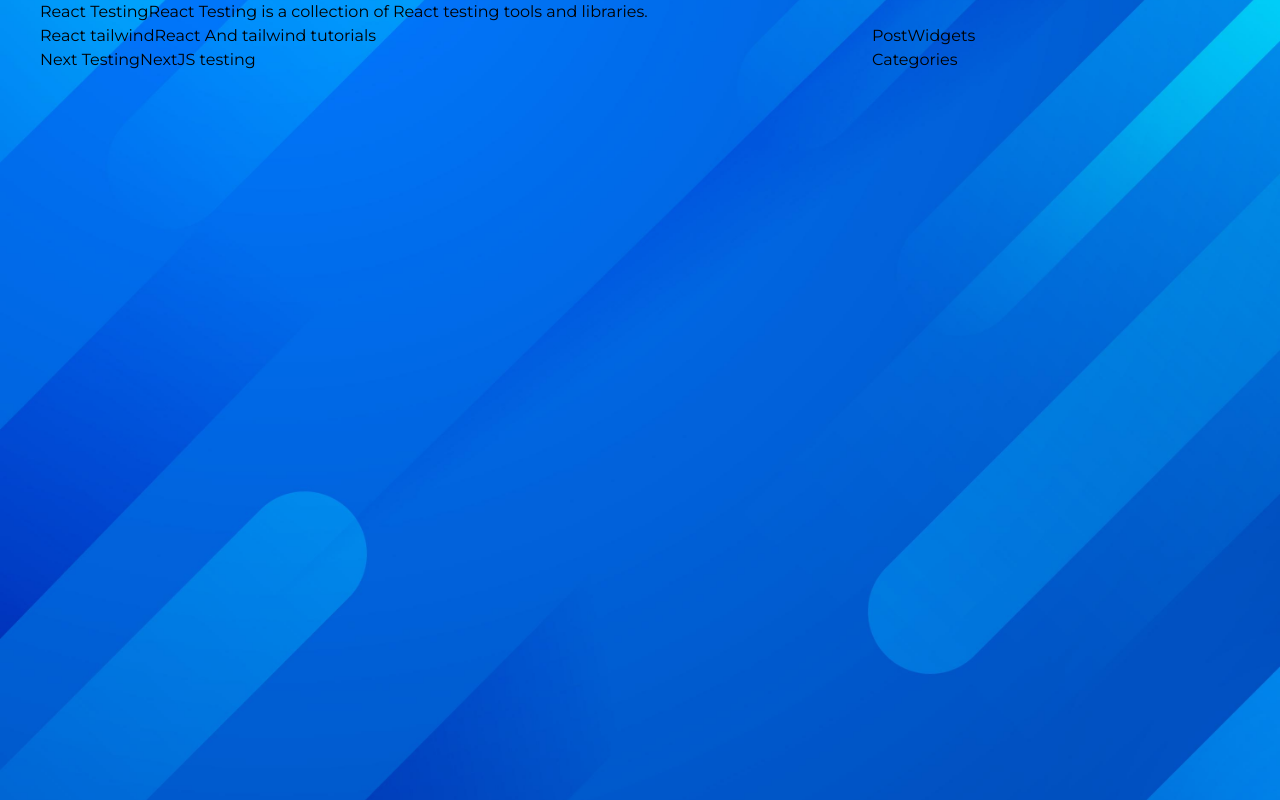
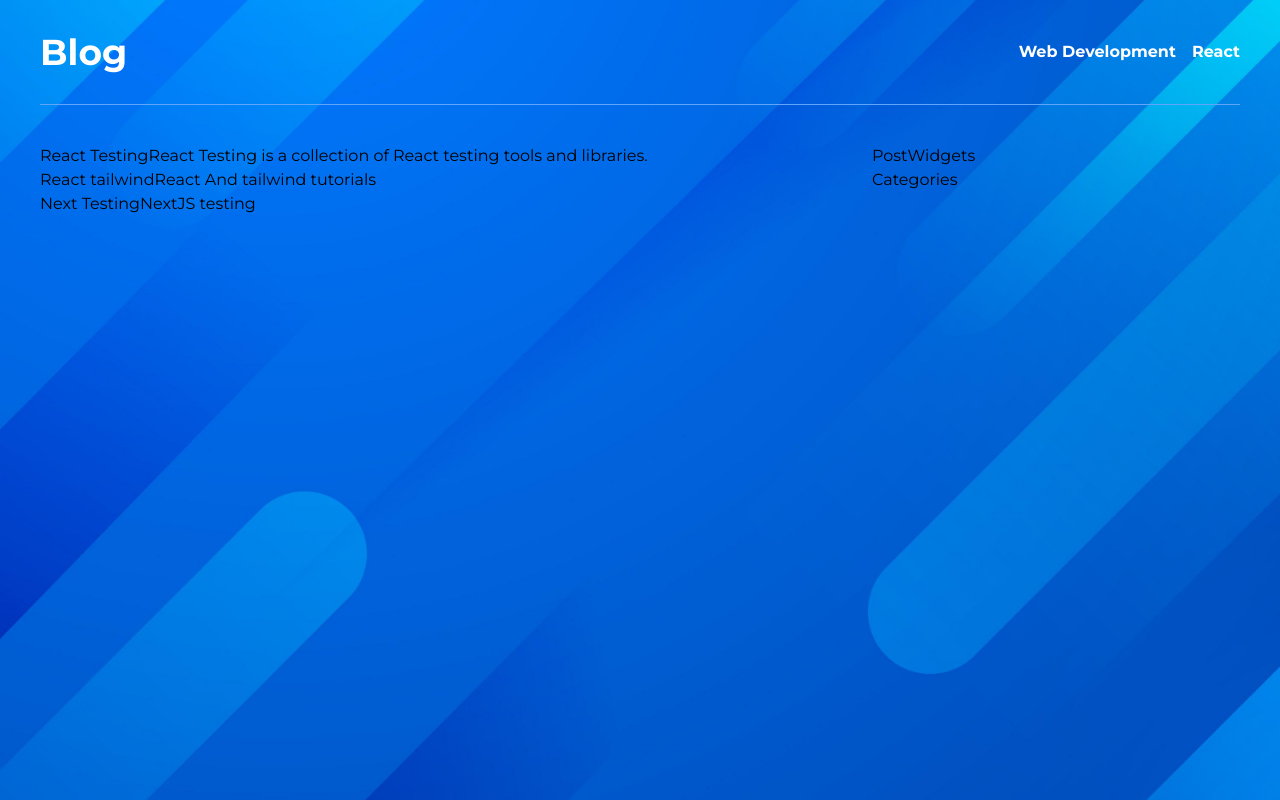
Before and after one commit to VarunSAthreya/graphql-blog, a Next.js app: page / in a window 1280 px wide. Built offline with nearby package versions, Linux system fonts and the light colour scheme.

Commit message:
Added header and layout component

```diff
--- /dev/null
+++ b/components/Header.tsx
@@ -0,0 +1,37 @@
+import Link from 'next/link';
+import React, { FunctionComponent } from 'react';
+
+const categories: ICategory[] = [
+    { name: 'React', slug: 'react' },
+    { name: 'Web Development', slug: 'web-development' },
+];
+
+const Header: FunctionComponent = () => {
+    return (
+        <div className="container mx-auto px-10 mb-8">
+            <div className="border-b w-full inline-block border-blue-400 py-8">
+                <div className="md:float-left block">
+                    <Link href="/">
+                        <span className="cursor-pointer font-bold text-4xl text-white">
+                            Blog
+                        </span>
+                    </Link>
+                </div>
+                <div className="hidden md:float-left md:contents">
+                    {categories.map((category) => (
+                        <Link
+                            href={`/category/${category.slug}`}
+                            key={category.slug}
+                        >
+                            <span className="md:float-right mt-2 align-middle text-white ml-4 font-semibold cursor-pointer">
+                                {category.name}
+                            </span>
+                        </Link>
+                    ))}
+                </div>
+            </div>
+        </div>
+    );
+};
+
+export default Header;
--- /dev/null
+++ b/components/Layout.tsx
@@ -0,0 +1,15 @@
+import { FunctionComponent, ReactNode } from 'react';
+import Header from './Header';
+
+type Props = {
+    children: ReactNode | ReactNode[];
+};
+
+const Layout: FunctionComponent<Props> = ({ children }: Props) => (
+    <>
+        <Header />
+        {children}
+    </>
+);
+
+export default Layout;
--- a/components/index.ts
+++ b/components/index.ts
@@ -1,3 +1,5 @@
 export { default as Categories } from './Categories';
+export { default as Header } from './Header';
+export { default as Layout } from './Layout';
 export { default as PostCard } from './PostCard';
 export { default as PostWidgets } from './PostWidgets';
--- a/pages/_app.tsx
+++ b/pages/_app.tsx
@@ -1,10 +1,15 @@
 import { NextPage } from 'next';
 import { AppProps } from 'next/app';
 import 'tailwindcss/tailwind.css';
+import { Layout } from '../components';
 import '../styles/global.scss';
 
 const MyApp: NextPage<AppProps> = ({ Component, pageProps }: AppProps) => {
-    return <Component {...pageProps} />;
+    return (
+        <Layout>
+            <Component {...pageProps} />
+        </Layout>
+    );
 };
 
 export default MyApp;
```
